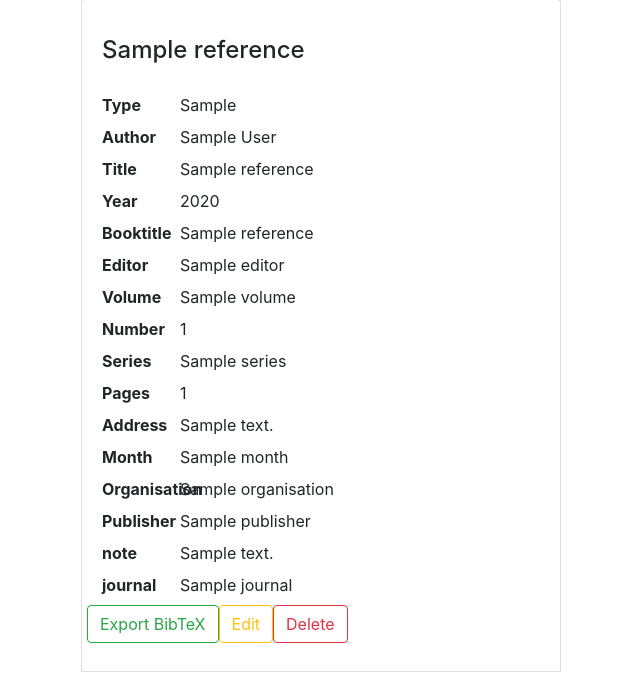
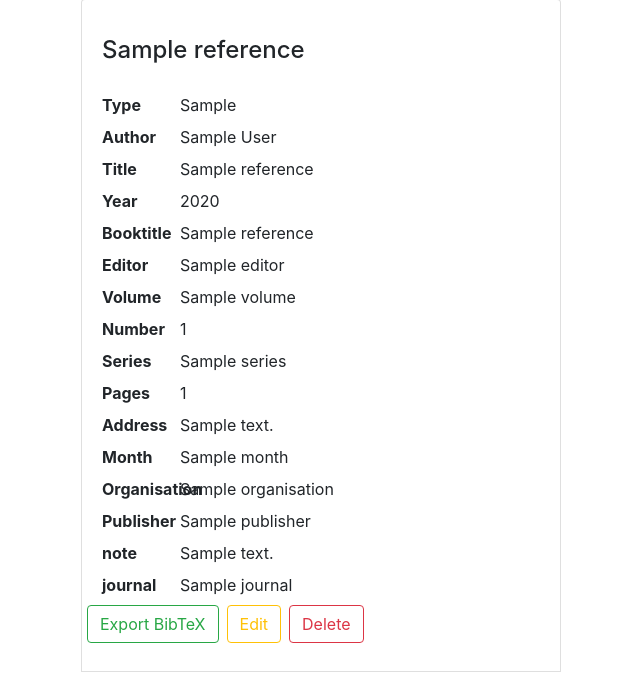
Before and after one commit to Eeritvan/ohtu-tiistai, a Flask app: template src/templates/index.html in a window 1280 px wide. Shown: the part 263-959 px from the top of the page, without its empty margins (319-959 px from the left). Run offline with Flask 3, Linux system fonts and the light colour scheme; the template is opened without the code that fills it: most values are stand-ins (such as "Sample title", 1, 10 or a date in 2020); some libraries are stand-ins or nearby versions.

Commit message:
Add padding to main page buttons

```diff
--- a/src/templates/index.html
+++ b/src/templates/index.html
@@ -120,13 +120,13 @@ Reference app
 
         </form>
         <form action="/export_bibtex/{{reference.id}}" method="GET">
-          <button type="submit" class="btn btn-outline-success">Export BibTeX</button>
+          <button type="submit" class="btn btn-outline-success mr-2">Export BibTeX</button>
         </form>
         <form action="/edit_reference/{{reference.id}}" method="GET">
-          <button type="submit" class="btn btn-outline-warning"> Edit </button>
+          <button type="submit" class="btn btn-outline-warning mr-2"> Edit </button>
         </form>
         <form action="/delete_reference/{{reference.id}}" method="POST">
-          <button type="submit" class="btn btn-outline-danger"> Delete </button>
+          <button type="submit" class="btn btn-outline-danger mr-2"> Delete </button>
         </form>
 
 
```
